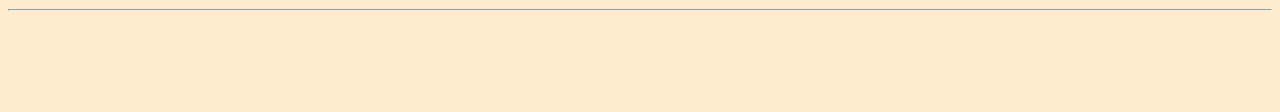
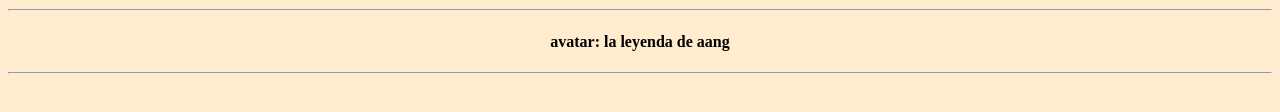
Before and after one commit to barse6v/rubrica_01_punto_02, a plain HTML site: page PUNTO02.html in a window 1280 px wide. Shown: the part 574-686 px from the top of the page. Drawn offline with Linux system fonts and the light colour scheme.

Commit message:
Update PUNTO02.html
añadido segundo titulo

```diff
--- a/PUNTO02.html
+++ b/PUNTO02.html
@@ -24,6 +24,10 @@
     <img src="https://pics.filmaffinity.com/les_7_vies_de_lea-840971989-large.jpg" alt="las 7 vidas de lea">
     <hr>
 
+    <h4 style="color: rgb(0, 0, 0); text-align: center;">avatar: la leyenda de aang</h4>
+
+    <hr>
+
 
 
 </body>
```
